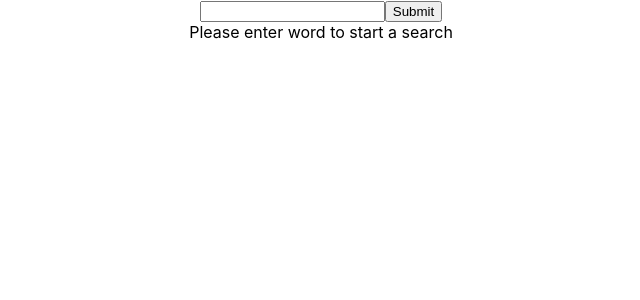
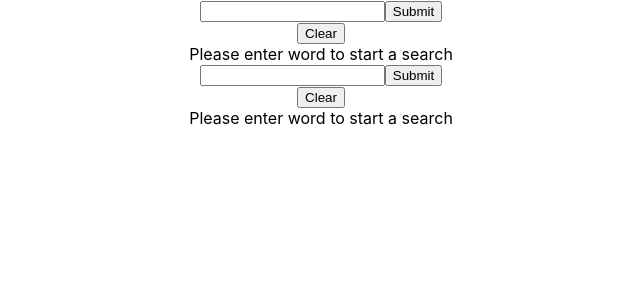
Before and after one commit to O-Sanni/myDictionary, a React (Create React App) app: page / in a window 1280 px wide. Shown: the top 300 px of the page, without its empty margins (319-959 px from the left). Built offline with nearby package versions, Linux system fonts and the light colour scheme.

Commit message:
Regular and Medical dictionaries working as well as search for them

```diff
--- a/src/App.js
+++ b/src/App.js
@@ -1,5 +1,5 @@
 import React from 'react';
-import SearchForMedicalDictionary from "./components/SerachForMedicalDictionary";
+import MedicalDictionary from "./components/MedicalDictionary"
 import RegularDictionary from "./components/RegularDictionary"
 import './App.css';
 
@@ -7,7 +7,7 @@ function App() {
   return (
     <div className="App">
      <RegularDictionary />
-     {/* <SearchForMedicalDictionary id="helicobacter" /> */}
+    <MedicalDictionary />
     </div>
   );
 }
--- a/src/components/MedicalDictionary.js
+++ b/src/components/MedicalDictionary.js
@@ -1,13 +1,43 @@
 import React from "react";
-import SearchBar from "./SearchBar";
 import SearchForMedicalDictionary from "./SerachForMedicalDictionary"
 
+
+const initialState="";
+
 class MedicalDictionary extends React.Component{
-render(){
-    return(
+  constructor(props){
+      super(props);
+      this.state={
+          searchWord:initialState,
+          search: false
+      }
+      this.getWordHandler=this.getWordHandler.bind(this);
+      this.submitButton=this.submitButton.bind(this);
+  }
+  getWordHandler(event){
+      event.preventDefault();
+      this.setState({searchWord: event.target.value})
+  }
+  submitButton(event){
+    event.preventDefault();
+    this.setState({search: true});
+
+
+  }
+
+   render(){
+        return (
         <div>
+        <form onSubmit={this.submitButton}>
+            <input type="text" value={this.state.searchWord} onChange={this.getWordHandler} />
+            <input type="submit" />
+        </form>
+        <button type="button" onClick={()=>{this.setState({searchWord: initialState, search:false})}}>Clear</button>
+        <div>
+       {this.state.search ? (<SearchForMedicalDictionary id={this.state.searchWord} />) : "Please enter word to start a search"}
+        </div>
+        </div>)
+   }
+}
 
-        </div>
-    )
-}
-}
+export default MedicalDictionary;
--- a/src/components/RegularDictionary.js
+++ b/src/components/RegularDictionary.js
@@ -1,12 +1,13 @@
 import React from "react";
 import SearchForRegular from "./SearchForRegular";
 
+const initialState="";
 
 class RegularDictionary extends React.Component{
   constructor(props){
       super(props);
       this.state={
-          searchWord: "",
+          searchWord:initialState,
           search: false
       }
       this.getWordHandler=this.getWordHandler.bind(this);
@@ -20,6 +21,7 @@ class RegularDictionary extends React.Component{
     event.preventDefault();
     this.setState({search: true});
 
+
   }
 
    render(){
@@ -29,7 +31,8 @@ class RegularDictionary extends React.Component{
             <input type="text" value={this.state.searchWord} onChange={this.getWordHandler} />
             <input type="submit" />
         </form>
-        <div id="searchResultRegular">
+        <button type="button" onClick={()=>{this.setState({searchWord: initialState, search:false})}}>Clear</button>
+        <div>
        {this.state.search ? (<SearchForRegular id={this.state.searchWord} />) : "Please enter word to start a search"}
         </div>
         </div>)
--- a/src/components/SearchForRegular.js
+++ b/src/components/SearchForRegular.js
@@ -14,6 +14,7 @@ class SearchForRegular extends React.Component{
         try{
         let getWord=await axios.get(`https://dictionaryapi.com/api/v3/references/thesaurus/json/${this.props.id}?key=${key}`)
         this.setState({wordInfo: getWord.data[0]});
+        // }
         console.log(this.state.wordInfo);
     }
         catch(error){
@@ -25,7 +26,7 @@ class SearchForRegular extends React.Component{
     }
 
     checkIfExist(){
-        if (this.state.wordInfo===""){
+        if (this.state.wordInfo===""|| this.state.wordInfo==undefined){
             return <p>Word information not found</p>
         }
         else{
--- a/src/components/SerachForMedicalDictionary.js
+++ b/src/components/SerachForMedicalDictionary.js
@@ -24,7 +24,7 @@ class SearchForMedicalDictionary extends React.Component{
         this.getWordInfo();
     }
     checkIfExist(){
-        if (this.state.wordInfo===""){
+        if (this.state.wordInfo==="" || this.state.wordInfo==undefined){
             return <p>Word information not found</p>
         }
         else{
```
